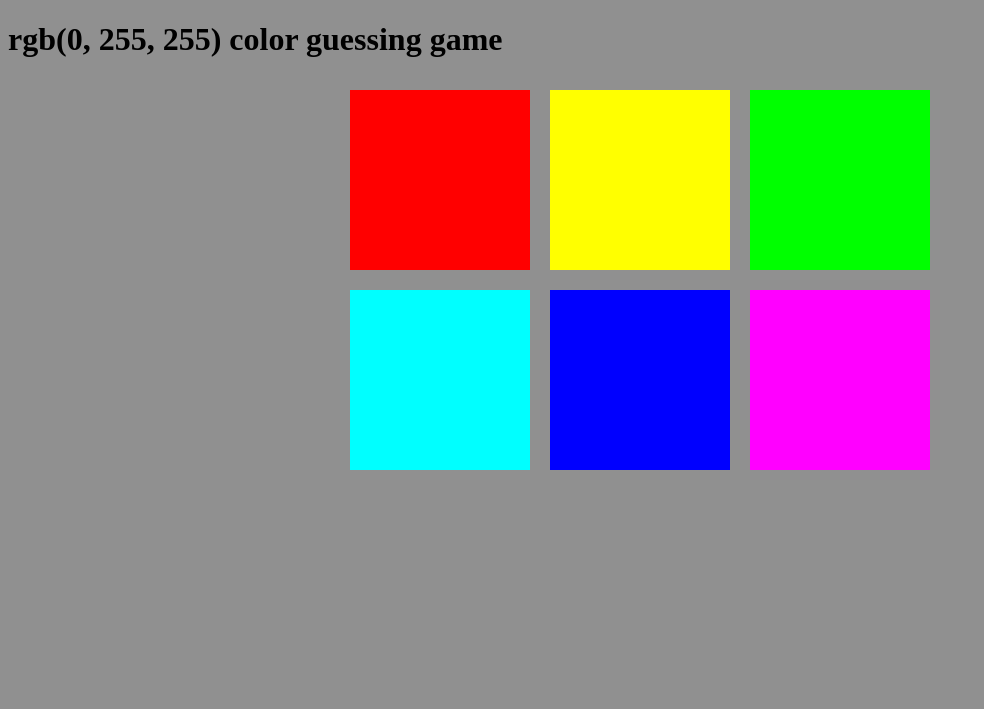
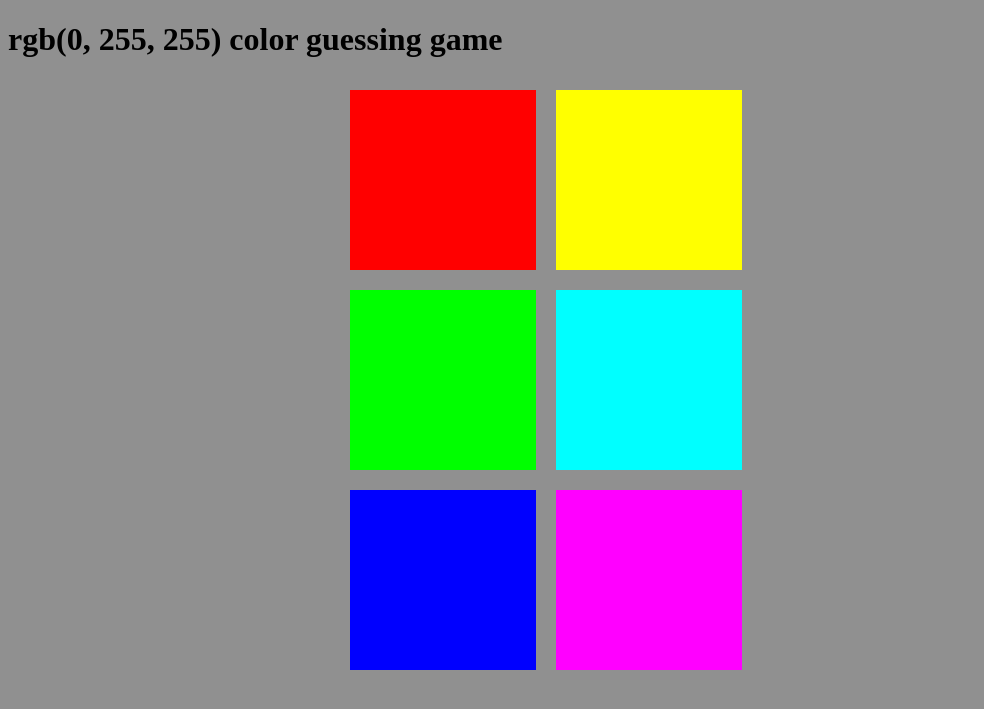
Before and after one commit to ankit404/-100-days-of-code, a PHP site: the page made by Color game/index.html in a window 1280 px wide. Shown: the top 709 px of the page, without its empty margins (0-984 px from the left). Run offline with PHP 8.4, Linux system fonts and the light colour scheme.

Commit message:
Update index.css

```diff
--- a/Color game/index.css
+++ b/Color game/index.css
@@ -3,7 +3,7 @@ body {
 }
 
 .square {
-    width: 30%;
+    width: 31%;
     background: purple;
     padding-bottom: 30%;
     float: left;
```
